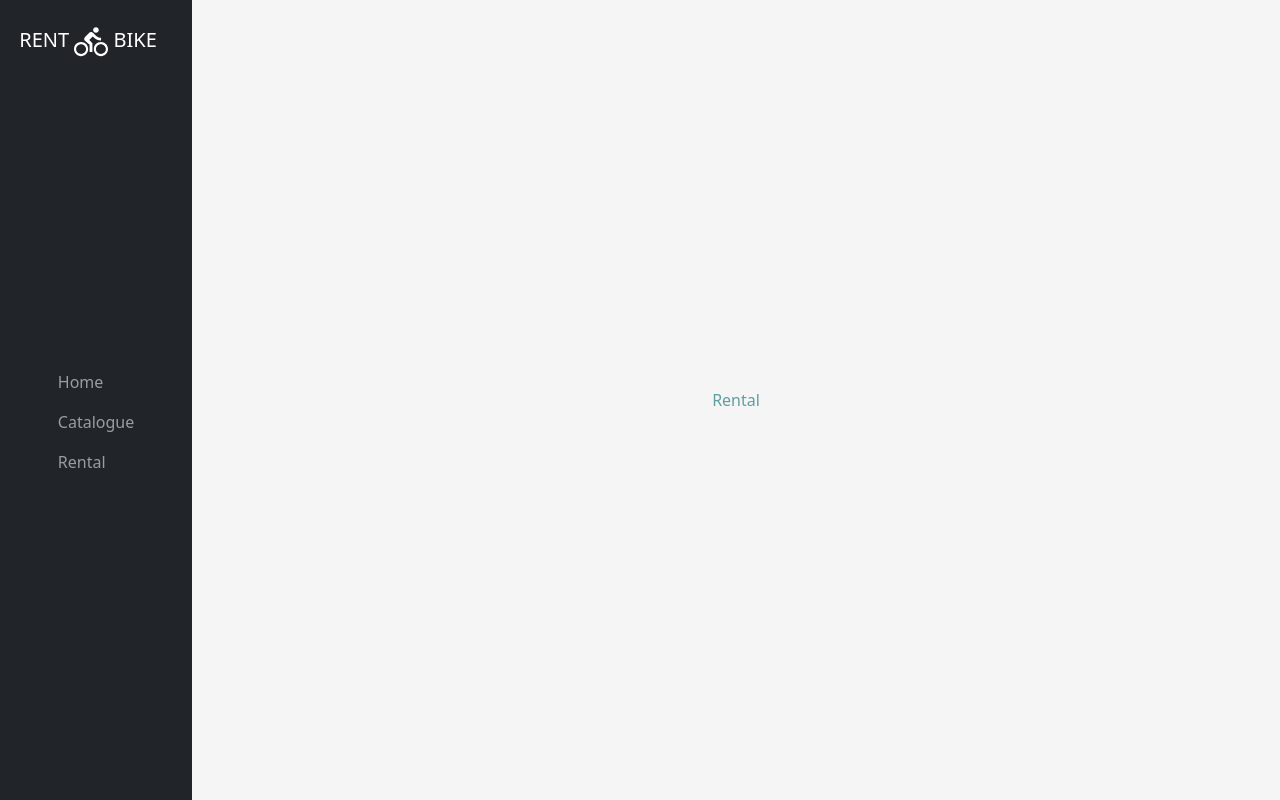
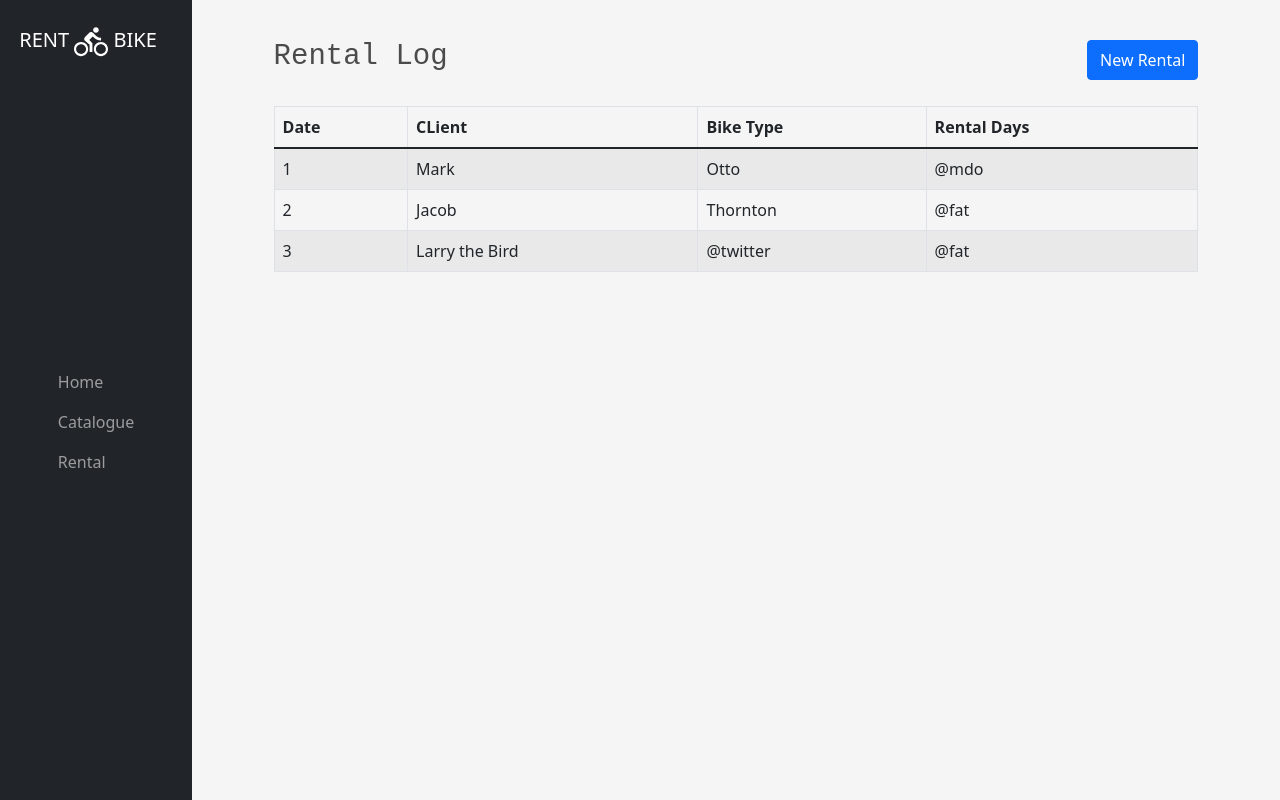
Before and after one commit to CARLOSGINER/rent_a_bike, a React (Create React App) app: page /rental in a window 1280 px wide. Built offline with nearby package versions, Linux system fonts and the light colour scheme.

Commit message:
Feature | Rental table and button layout

```diff
--- a/src/components/Title/title.css
+++ b/src/components/Title/title.css
@@ -3,3 +3,9 @@
     font-size: 29px;
     color: rgb(75, 75, 75);
 }
+
+@media only screen and (max-width: 570px) {
+    .title {
+        font-size: 26px;
+    }
+}
--- a/src/pages/rental/index.jsx
+++ b/src/pages/rental/index.jsx
@@ -1,6 +1,44 @@
+import { Table, Button } from "react-bootstrap";
+import Title from "../../components/Title";
+import "./rental.css";
 
 export default function Rental() {
   return (
-    <div>Rental</div>
-  )
+    <div className="rental_container">
+      <div className='rental_header'>
+        <Title text='Rental Log'/>
+        <Button className='rental_header-button'>New Rental</Button>
+      </div>
+      <Table striped bordered className='rental_table'>
+        <thead>
+          <tr>
+            <th>Date</th>
+            <th>CLient</th>
+            <th>Bike Type</th>
+            <th>Rental Days</th>
+          </tr>
+        </thead>
+        <tbody>
+          <tr>
+            <td>1</td>
+            <td>Mark</td>
+            <td>Otto</td>
+            <td>@mdo</td>
+          </tr>
+          <tr>
+            <td>2</td>
+            <td>Jacob</td>
+            <td>Thornton</td>
+            <td>@fat</td>
+          </tr>
+          <tr>
+            <td>3</td>
+            <td>Larry the Bird</td>
+            <td>@twitter</td>
+            <td>@fat</td>
+          </tr>
+        </tbody>
+      </Table>
+    </div>
+  );
 }
--- /dev/null
+++ b/src/pages/rental/rental.css
@@ -0,0 +1,35 @@
+.rental_container {
+    width: 85%;
+    height: 90%;
+}
+
+.rental_table {
+    margin-top: 1em;
+}
+
+.rental_header {
+    width: 100%;
+    height: 50px;
+    display: flex;
+    justify-content: space-between;
+}
+
+.rental_header-button {
+    height: 40px;
+}
+
+@media only screen and (max-width: 992px) {
+    .rental_container {
+        margin-top: 95px;
+    }
+}
+
+@media only screen and (max-width: 575px) {
+    .rental_table {
+        font-size: 10px;
+    }
+    .rental_header-button {
+        height: 31px;
+        font-size: 12px;
+    }
+}
```
